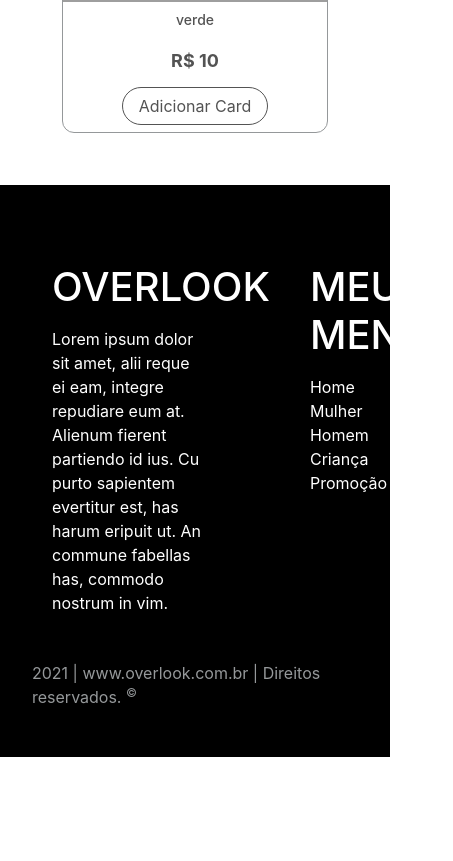
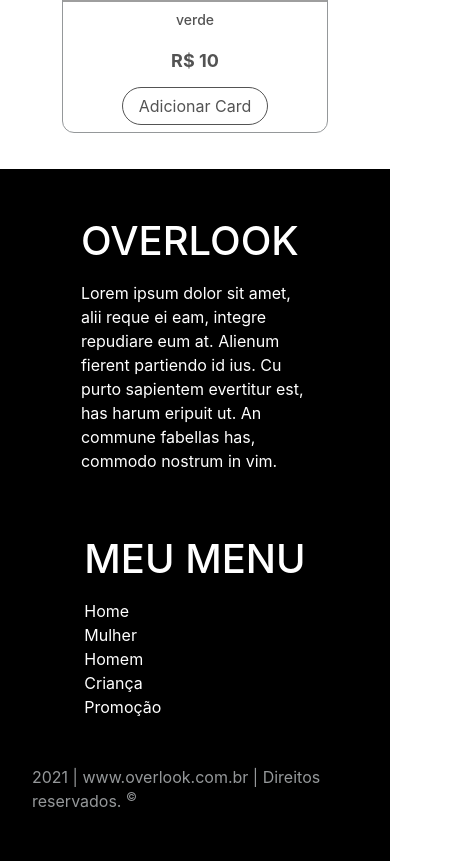
Before and after one commit to annekellen/projeto_integrador_DigitalHouse, a React (Create React App) app: page /produtos in a window 390 px wide. Shown: the part 5287-6148 px from the top of the page, 453 px wide, since content can reach past the window. Before the commit the page ends 6044 px from the top, so only its background shows below. Built offline with nearby package versions, Linux system fonts and the light colour scheme; grey boxes are pictures that could not be loaded.

Commit message:
acertando responsividade da página inicial

```diff
--- a/src/components/BannerPrincipal/style.css
+++ b/src/components/BannerPrincipal/style.css
@@ -35,3 +35,15 @@
     margin: 16px auto;
     padding: 8px 16px;
   }
+
+  @media  (max-width:500px) {
+    .banner-principal__title{
+      font-size: 25px;
+      text-align: center;
+    }
+    .banner-principal__slogan{
+      width: 70%;
+      font-size: 18px;
+
+    }
+  }
--- a/src/components/BannerSecundario/index.js
+++ b/src/components/BannerSecundario/index.js
@@ -6,8 +6,8 @@ const BannerSecundario = () => {
       <div className="banner-secundario__item">
         <div className="container-item">
           <h1 className="banner-secundario__title">A PARTIR DE R$50</h1>
-          <div className="btn_bannerSecundario">
-            <BotaoSecundario texto="COMPRE AGORA" />
+          <div className="btn_bannerSecundario" >
+            <BotaoSecundario classe="btn-mbl" texto="COMPRE AGORA" />
           </div>
         </div>
       </div>
@@ -15,7 +15,7 @@ const BannerSecundario = () => {
         <div className="container-item">
           <h1 className="banner-secundario__title">A PARTIR DE R$50</h1>
           <div className="btn_bannerSecundario">
-            <BotaoSecundario texto="COMPRE AGORA" />
+            <BotaoSecundario classe="btn-mbl" texto="COMPRE AGORA" />
           </div>
         </div>
       </div>
--- a/src/components/BannerSecundario/style.css
+++ b/src/components/BannerSecundario/style.css
@@ -5,24 +5,14 @@
   align-items: center;
   justify-content: center;
 }
-  .banner-secundario__title1{
-    color: #fff;
-    font-size: 32px;
-    display: flex;
-    align-items: center;
-    justify-content: center;
-    flex-direction: column;
-    width: 100%;
-  }
-.btn_bannerSecundario{
+
+.btn_bannerSecundario {
   margin-top: 10px;
   display: flex;
   justify-content: center;
 }
-  .btn_bannerSecundario1{
-    margin-top: 10px;
-  }
-.container-item{
+
+.container-item {
   display: flex;
   flex-direction: column;
   justify-content: center;
@@ -39,7 +29,7 @@
   margin: 0px;
   padding: 0px;
 }
-.banner-secundario__item{
+.banner-secundario__item {
   background-image: url(../BannerSecundario/img/banner-secundario-mulher.png);
   background-repeat: no-repeat;
   width: 100%;
@@ -47,9 +37,20 @@
   display: flex;
 }
 
-.banner-secundario__item:nth-child(2){
+.banner-secundario__item:nth-child(2) {
   background-image: url(../BannerSecundario/img/banner-secundario-homem.png);
   background-repeat: no-repeat;
   background-size: cover;
   width: 100%;
 }
+
+@media screen and (max-width: 600px) {
+  .banner-secundario__title {
+    font-size: 24px;
+    text-align: center;
+  }
+  .botao-secundario.btn-mbl {
+    padding: 5px 5px;
+    font-size: 15px;
+  }
+}
--- a/src/components/Componentes-Gerais/Botoes/BotaoSecundario/index.js
+++ b/src/components/Componentes-Gerais/Botoes/BotaoSecundario/index.js
@@ -4,7 +4,7 @@ import './style.css';
 const BotaoSecundario = ({ ...props }) => {
   return (
     <div>
-      <a href="/produto" className="botao-secundario">
+      <a href="/produto" className={`botao-secundario ${props.classe}`}>
         {props.texto}
       </a>
     </div>
--- a/src/components/Footer/style.css
+++ b/src/components/Footer/style.css
@@ -1,41 +1,55 @@
-.footer{
+.footer {
   align-items: center;
   background-color: #000;
   display: flex;
-    flex-flow: row wrap;
+  flex-wrap: wrap;
   justify-content: center;
-    margin: 32px 0 0;
   padding: 32px;
-    width: 100vw;
+  width: 100%;
   height: auto;
 }
-.footer__title{
+.footer__title {
   color: #fff;
   flex: 1 0 100%;
   margin: 16px auto;
 }
 
-.footer__description{
-    color: #95989A;
-
+.footer__description {
+  color: #95989a;
 }
-.footer__container{
+.footer__container {
   display: flex;
 }
 
-.footer__texto{
+.footer__texto {
+  padding: 20px;
+  color: #fff;
+
+  margin: 10px auto;
+}
+.caixa__texto {
+  width: 70%;
+}
+
+.footer__link {
   padding: 20px;
   color: #fff;
   flex: 1 0 50%;
   margin: 10px auto;
 }
-.caixa__texto{
-    width: 70%;
+
+@media (max-width: 500px) {
+  .footer__container {
+    display: flex;
+    flex-direction: column;
+    align-items: center;
   }
-
-.footer__link{
-    padding: 20px;
-    color: #fff;
-    flex: 1 0 50%;
-    margin: 10px auto;
+  .footer__texto {
+    max-width: 70%;
+    margin: 0 auto;
+    padding: 0;
   }
+  .caixa__texto {
+    width: 100%;
+  }
+}
--- a/src/pages/ProdutosHome/index.js
+++ b/src/pages/ProdutosHome/index.js
@@ -1,4 +1,5 @@
 import ProdutoDescricao from '../../components/ProdutoDescricao';
+import Prateleiras from '../../components/Prateleiras';
 
 import Card from '../../components/Card';
 
@@ -40,12 +41,13 @@ const Produtos = () => {
           </form>
         </div>
         <div className="itens-relacionados">
+          {/*   <Card />
           <Card />
           <Card />
           <Card />
           <Card />
-          <Card />
-          <Card />
+          <Card /> */}
+          <Prateleiras />
         </div>
       </div>
     </>
--- a/src/pages/Sobre/index.js
+++ b/src/pages/Sobre/index.js
@@ -1,5 +1,6 @@
 import Card from '../../components/Card';
 import Paragrafo from '../../components/Paragrafo';
+import Prateleiras from '../../components/Prateleiras';
 
 import './style.css';
 const Sobre = () => {
@@ -30,10 +31,7 @@ const Sobre = () => {
       </div>
 
       <div className="itens-relacionados">
-        <Card />
-        <Card />
-        <Card />
-        <Card />
+        <Prateleiras />
       </div>
     </>
   );
```
Lines whose indentation alone changed are shown as unchanged.
